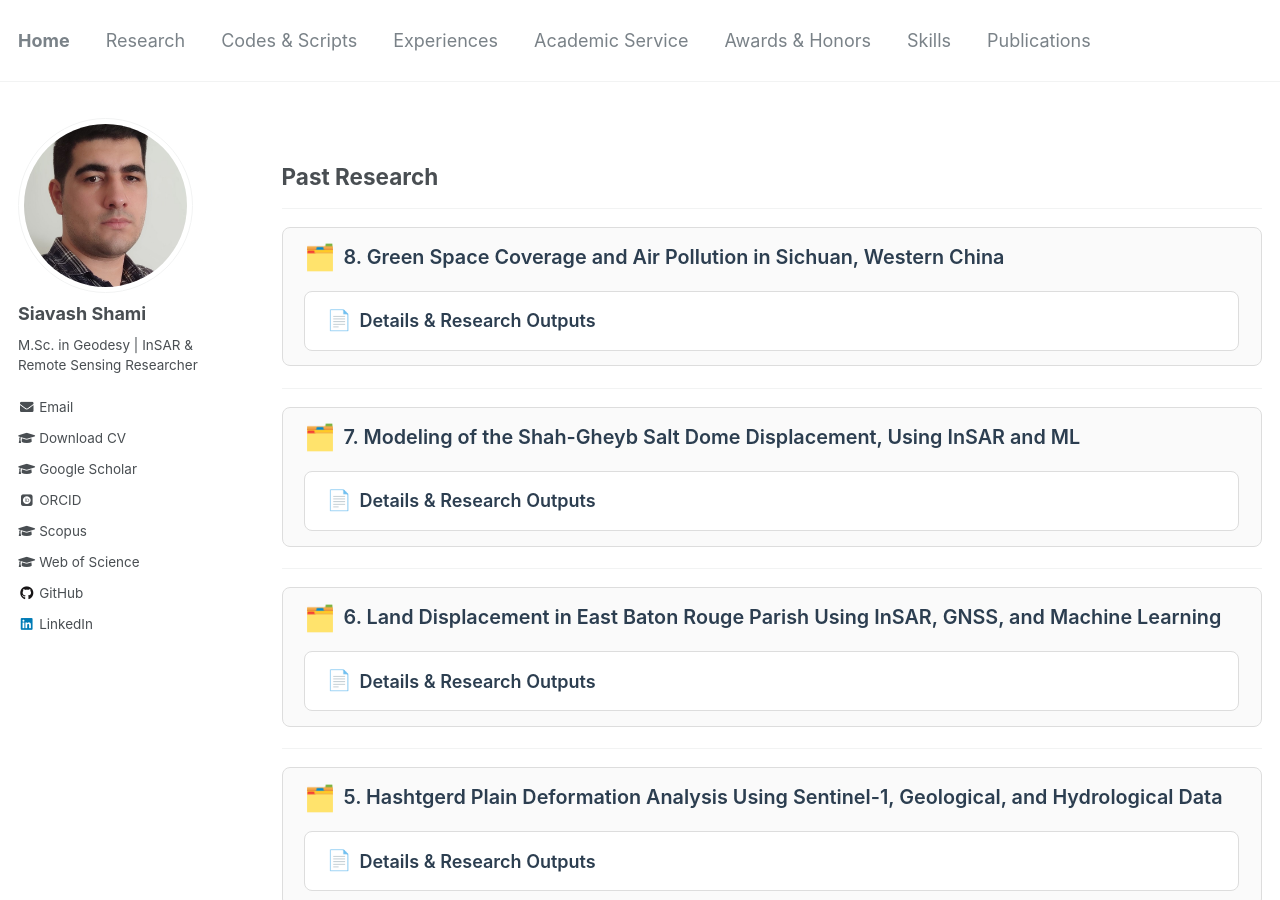
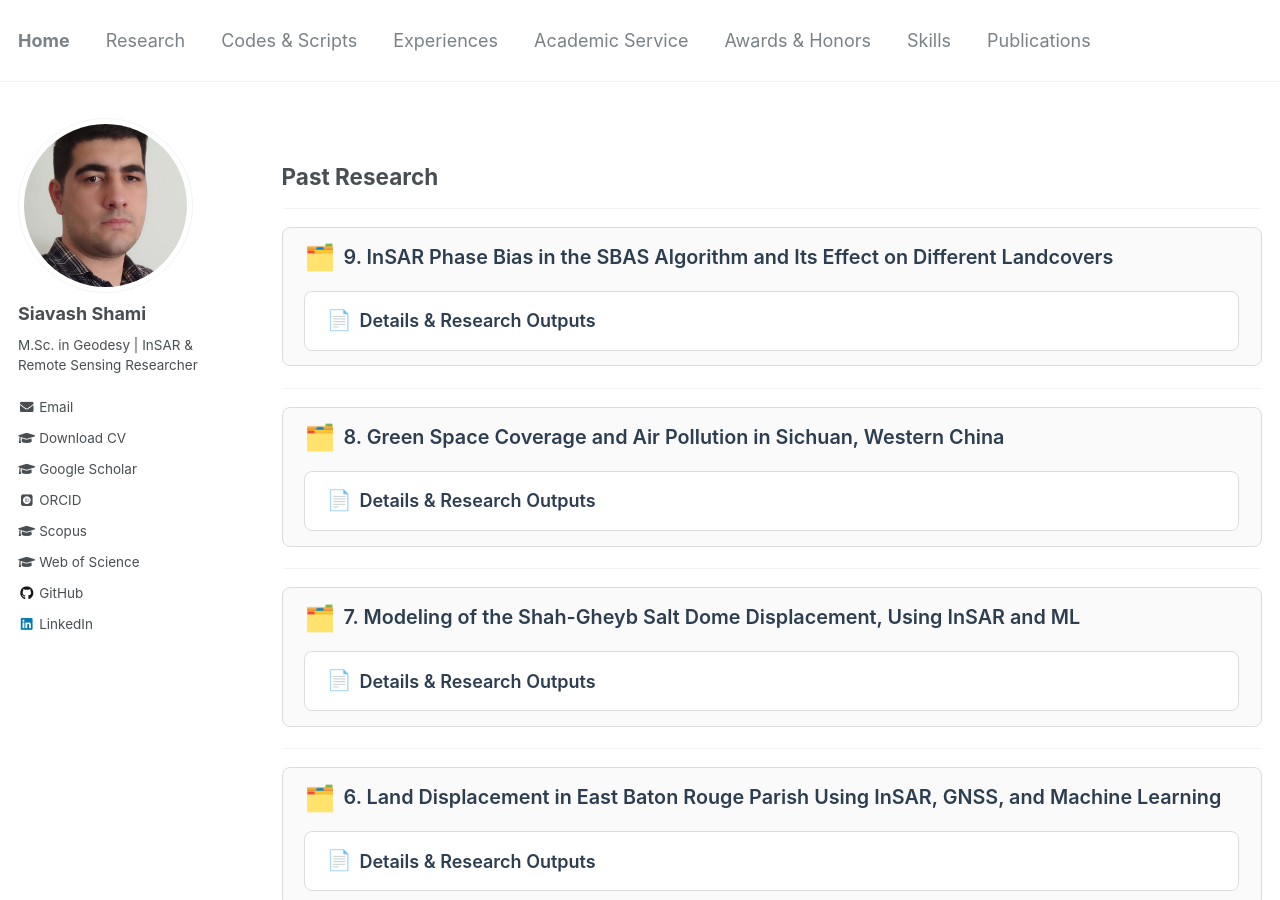
Before and after one commit to siavashshami/siavashshami.github.io, a Jekyll site: the page built from _pages/research.md, in a window 1280 px wide and 900 px high. Built offline with Jekyll 4.4.1, drawn with Linux system fonts in a browser that asks for light colours; some web fonts are replaced.

Commit message:
Update research.md

```diff
--- a/_pages/research.md
+++ b/_pages/research.md
@@ -7,6 +7,128 @@ author_profile: true
 
 ---
 ## Past Research
+---
+<!-- Project 09 -->
+<div style="border: 1px solid #ddd; border-radius: 8px; padding: 0.8rem 1.2rem; margin-bottom: 1.2rem; background: #fafafa; transition: all 0.2s;">
+
+  <!-- Title (always visible) -->
+  <h3 style="font-size: 1.1rem; font-weight: 600; color: #2c3e50; margin: 0; display: flex; align-items: center; gap: 8px;">
+    <span style="font-size: 1.4rem;">🗂️</span>
+    9. InSAR Phase Bias in the SBAS Algorithm and Its Effect on Different Landcovers
+  </h3>
+
+  <!-- Hidden content -->
+  <details style="border: 1px solid #ddd; border-radius: 8px; padding: 0.8rem 1.2rem; background: #ffffff; margin-top: 1rem;">
+
+    <summary style="font-size: 1rem; font-weight: 600; color: #2c3e50; cursor: pointer; list-style: none; display: flex; align-items: center; gap: 8px;">
+      <span style="font-size: 1.1rem;">📄</span>
+      Details &amp; Research Outputs
+    </summary>
+
+    <div style="padding-top: 1rem; border-top: 1px solid #eee; margin-top: 0.8rem;">
+
+      <p>
+        <strong>Study Area:</strong> Different landcovers
+        &nbsp; | &nbsp;
+        <strong>Period:</strong> 2025
+      </p>
+
+      <p>
+        <strong>Objective:</strong>
+        Investigating the InSAR phase bias in the SBAS algorithm and its effect on different landcovers.
+      </p>
+
+      <p>
+        <strong>Data:</strong>
+        InSAR data and different landcover types.
+      </p>
+
+      <p>
+        <strong>Methods:</strong>
+        Investigation of InSAR phase bias within the SBAS algorithm and analysis of its effect on different landcovers.
+      </p>
+
+      <p>
+        <strong>Research Focus:</strong>
+        InSAR phase bias in the SBAS algorithm and its effect on different landcovers.
+      </p>
+
+      <h4 style="color: #2c3e50; margin-top: 1.4rem; margin-bottom: 0.8rem;">
+        Research Outputs
+      </h4>
+
+      <div style="line-height: 1.7;">
+
+        <!-- Publication 1 -->
+        <p>
+          <strong>1.</strong> Karami, E., Shami, S., Maghsoudi, Y., Ranjgar, B., &amp; Azadnejad, S. (2025). Investigating the InSAR Phase Bias in the SBAS Algorithm and Its effect on different Landcovers. IEEE Access
+          <br>
+          Research Article - Peer Reviewed
+          <br>
+          <a href="https://doi.org/10.1109/ACCESS.2025.3568144" target="_blank" style="text-decoration:none; color: black;">DOI: 10.1109/ACCESS.2025.3568144</a>
+        </p>
+
+      </div>
+
+      <!-- Images — last section -->
+      <div style="margin-top: 1.4rem; padding-top: 1rem; border-top: 1px solid #eee;">
+
+        <div style="display: flex; gap: 12px; flex-wrap: nowrap; align-items: center;">
+
+          <div class="pub-image" style="flex-shrink: 0; flex: 1 1 0; min-width: 0;">
+            <a
+              href="/images/9.1.png"
+              target="_blank"
+              rel="noopener noreferrer"
+              style="display: inline-block; width: 100%;"
+            >
+              <img
+                src="/images/9.1.png"
+                alt="1"
+                style="height: 150px; width: 100%; max-width: 100%; object-fit: cover; display: block; border-radius: 6px;"
+              />
+            </a>
+          </div>
+
+          <div class="pub-image" style="flex-shrink: 0; flex: 1 1 0; min-width: 0;">
+            <a
+              href="/images/9.2.png"
+              target="_blank"
+              rel="noopener noreferrer"
+              style="display: inline-block; width: 100%;"
+            >
+              <img
+                src="/images/9.2.png"
+                alt="1"
+                style="height: 150px; width: 100%; max-width: 100%; object-fit: cover; display: block; border-radius: 6px;"
+              />
+            </a>
+          </div>
+
+          <div class="pub-image" style="flex-shrink: 0; flex: 1 1 0; min-width: 0;">
+            <a
+              href="/images/9.3.png"
+              target="_blank"
+              rel="noopener noreferrer"
+              style="display: inline-block; width: 100%;"
+            >
+              <img
+                src="/images/9.3.png"
+                alt="1"
+                style="height: 150px; width: 100%; max-width: 100%; object-fit: cover; display: block; border-radius: 6px;"
+              />
+            </a>
+          </div>
+
+        </div>
+
+      </div>
+
+    </div>
+
+  </details>
+
+</div>
 ---
 <!-- Project 08 -->
 <div style="border: 1px solid #ddd; border-radius: 8px; padding: 0.8rem 1.2rem; margin-bottom: 1.2rem; background: #fafafa; transition: all 0.2s;">
```
